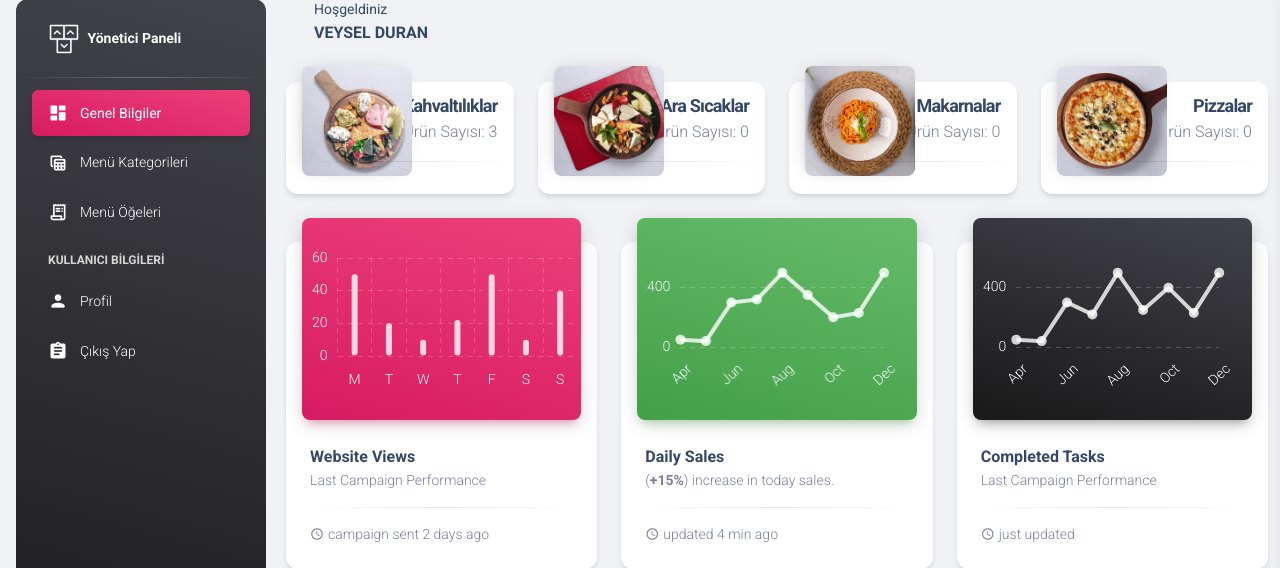
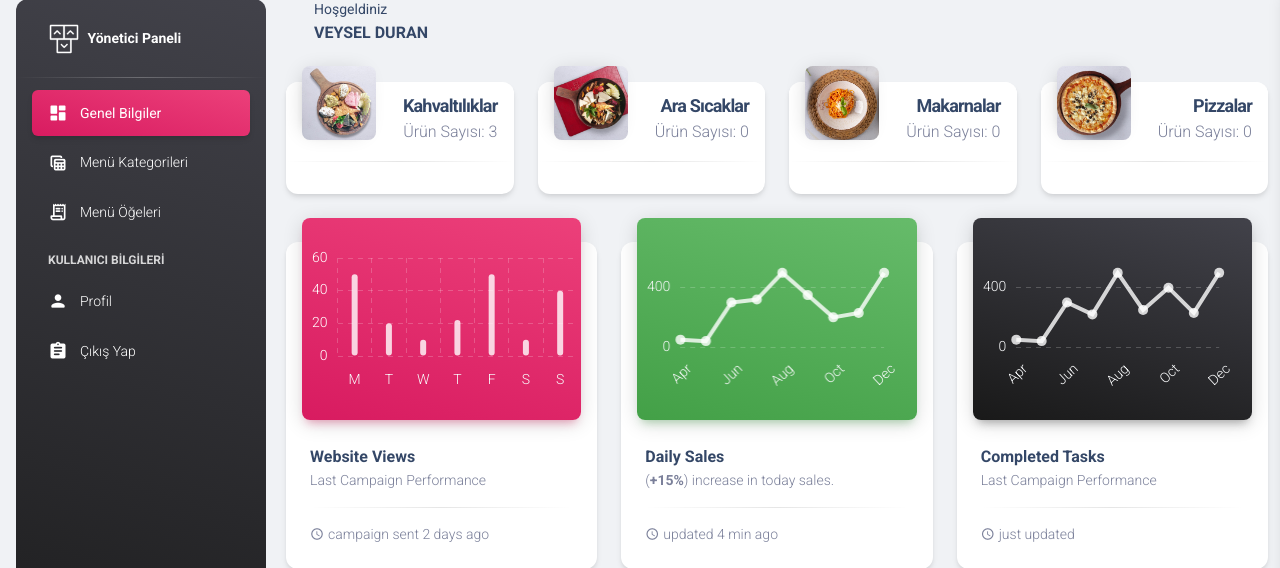
Before and after one commit to yasogithub/QrMenuPhp, a PHP site: page / in a window 1280 px wide. Shown: the part 17-585 px from the top of the page. Run offline with PHP 8.4, Linux system fonts and the light colour scheme; a user stored in the database is signed in; data comes from the database, SQL or seed files in the repository; some libraries are stand-ins or nearby versions.

Commit message:
dashboard img

```diff
--- a/admin/index.php
+++ b/admin/index.php
@@ -26,8 +26,8 @@ function countProductByCategId($id, $baglanti)
       <div class="col-xl-3 col-sm-6 mb-xl-0 mb-4">
         <div class="card">
           <div class="card-header p-3 pt-2">
-            <div class="icon icon-xl icon-shape bg-gradient-dark shadow-dark text-center border-radius-xl mt-n4 position-absolute">
-              <img src="assets/img/<?= $sonuc["ImageUrl"] ?>" class="avatar avatar-xxl me-3 border-radius-lg" alt="user1">
+            <div class="icon icon-lg icon-shape bg-gradient-dark shadow-dark text-center border-radius-xl mt-n4 position-absolute">
+              <img src="assets/img/<?= $sonuc["ImageUrl"] ?>" class="avatar avatar-xl me-3 border-radius-lg" alt="user1">
             </div>
             <div class="text-end pt-1">
               <h4 class="text-lg mb-0 "><?= $sonuc["Name"] ?></h4>
```
